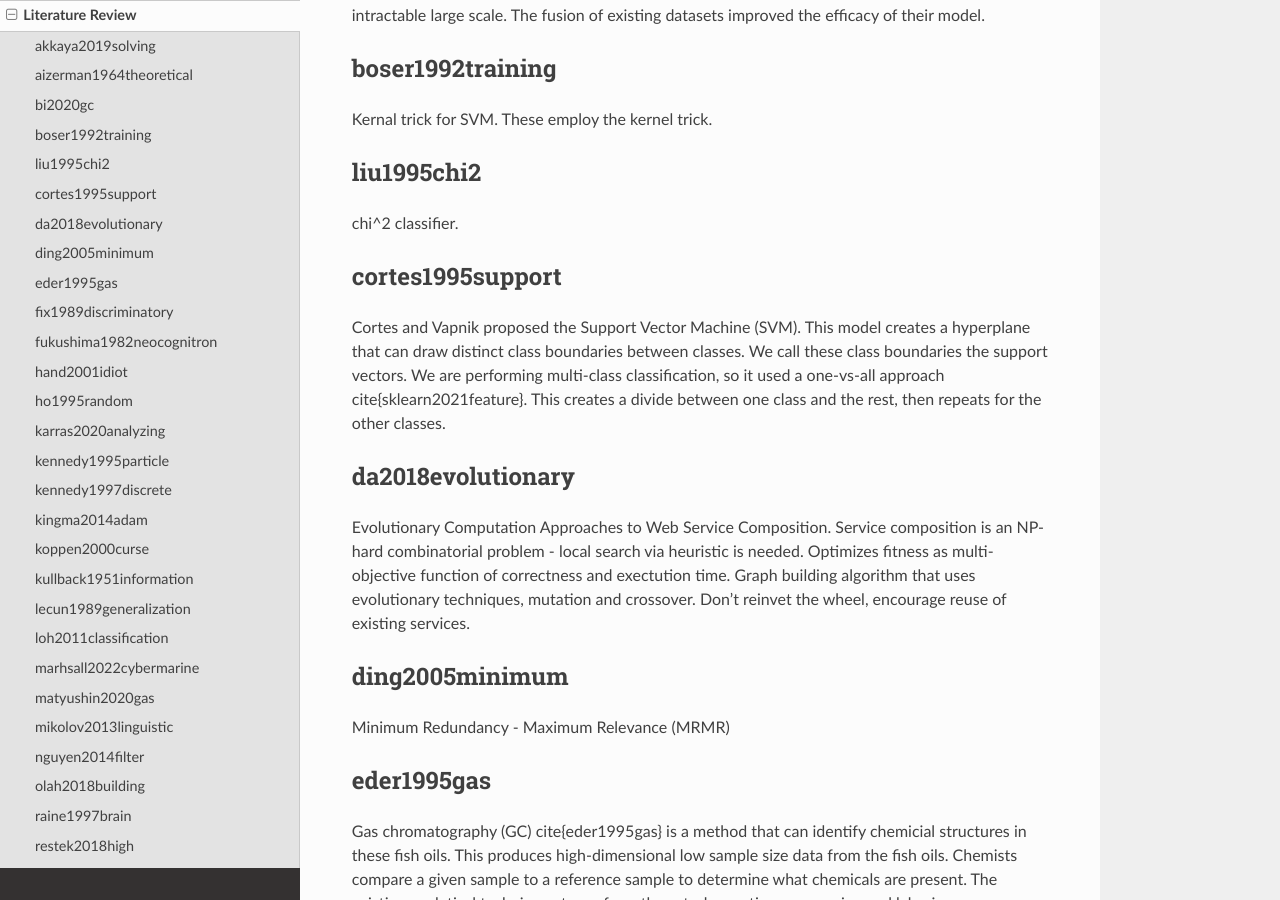
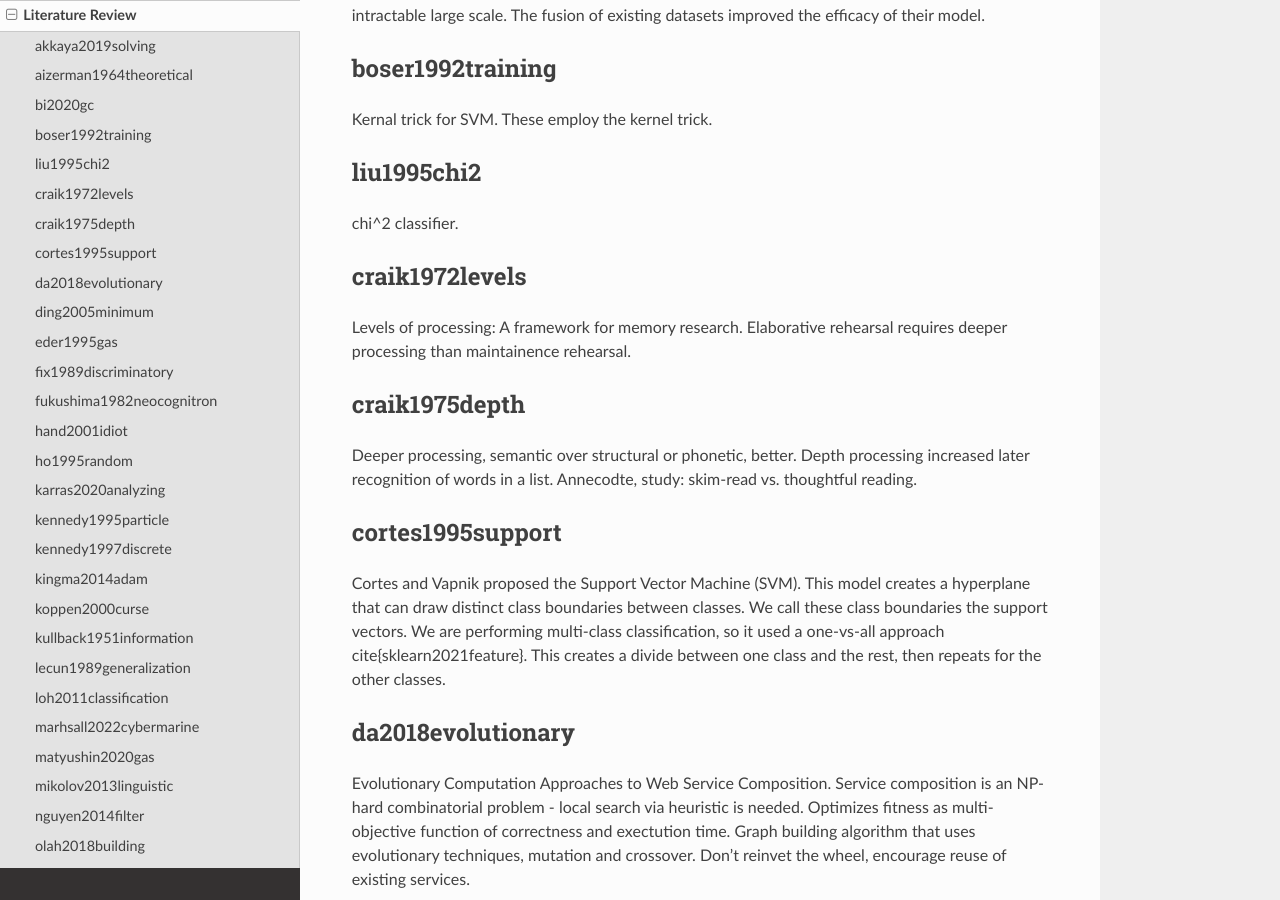
Before and after one commit to woodRock/fishy-business, a Sphinx documentation site: the page built from docs/source/papers.rst, in a window 1280 px wide and 900 px high, scrolled down 636 px. Built offline with Sphinx 7.4.7 and the Read the Docs theme 2.0.0, drawn with Linux system fonts in a browser that asks for light colours.

Commit message:
Deep processing semantics notes

```diff
--- a/docs/source/papers.rst
+++ b/docs/source/papers.rst
@@ -30,6 +30,17 @@ These employ the kernel trick.
 liu1995chi2
 -----------
 chi^2 classifier.
+
+craik1972levels
+---------------
+Levels of processing: A framework for memory research.
+Elaborative rehearsal requires deeper processing than maintainence rehearsal.
+
+craik1975depth
+---------------
+Deeper processing, semantic over structural or phonetic, better.
+Depth processing increased later recognition of words in a list.
+Annecodte, study: skim-read vs. thoughtful reading.
 
 cortes1995support
 -----------------
```
